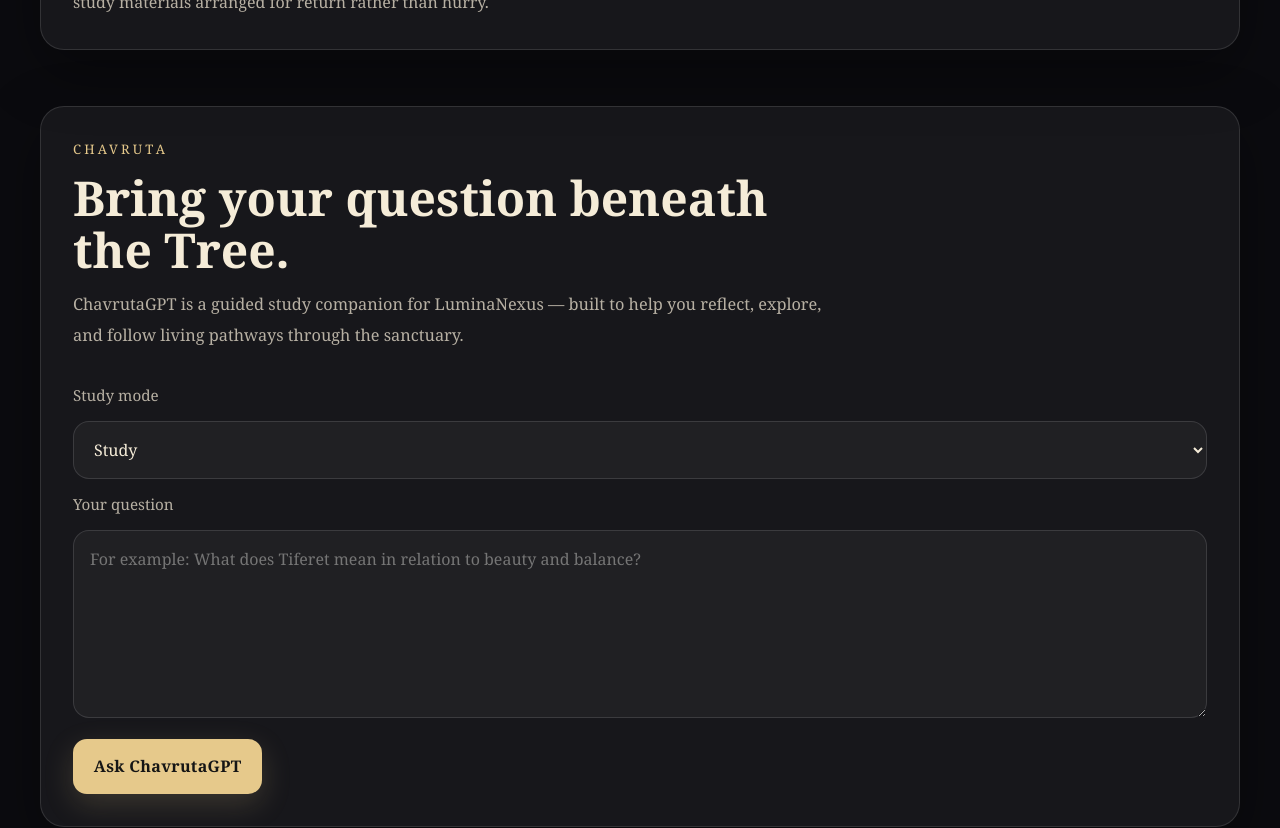
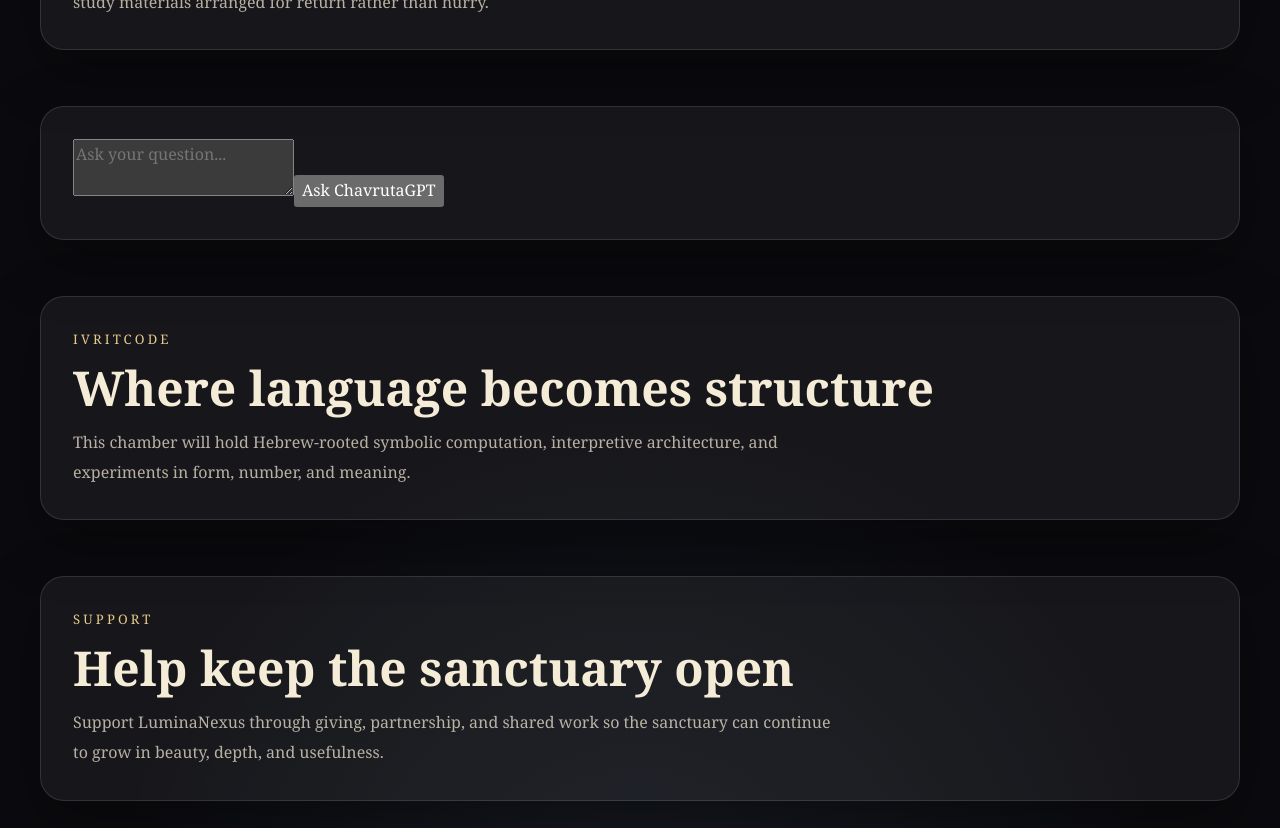
Before and after one commit to richardatf-oss/luminanexus-site, a React (Vite) app: page / in a window 1280 px wide. Shown: the part 1200-2028 px from the top of the page. Built offline with nearby package versions, Linux system fonts and the light colour scheme.

Commit message:
Update ChavrutaPanel.jsx

```diff
--- a/src/components/ChavrutaPanel.jsx
+++ b/src/components/ChavrutaPanel.jsx
@@ -1,28 +1,17 @@
 import { useState } from 'react'
-
-const MODES = [
-  { value: 'study', label: 'Study' },
-  { value: 'meditation', label: 'Meditation' },
-  { value: 'hebrew', label: 'Hebrew Word' },
-  { value: 'library', label: 'Library Path' },
-  { value: 'ivritcode', label: 'IvritCode' },
-]
 
 export default function ChavrutaPanel() {
   const [question, setQuestion] = useState('')
-  const [mode, setMode] = useState('study')
   const [loading, setLoading] = useState(false)
   const [error, setError] = useState('')
   const [result, setResult] = useState(null)
 
-  async function handleSubmit(event) {
-    event.preventDefault()
+  async function handleSubmit(e) {
+    e.preventDefault()
     setError('')
     setResult(null)
 
-    const trimmed = question.trim()
-
-    if (!trimmed) {
+    if (!question.trim()) {
       setError('Please enter a question.')
       return
     }
@@ -30,33 +19,27 @@ export default function ChavrutaPanel() {
     setLoading(true)
 
     try {
-      const response = await fetch('/.netlify/functions/chavruta', {
+      const res = await fetch('/.netlify/functions/chavruta', {
         method: 'POST',
-        headers: {
-          'Content-Type': 'application/json',
-        },
-        body: JSON.stringify({
-          question: trimmed,
-          mode: mode,
-        }),
+        headers: { 'Content-Type': 'application/json' },
+        body: JSON.stringify({ question }),
       })
 
-      const contentType = response.headers.get('content-type') || ''
-      const rawText = await response.text()
+      const text = await res.text()
 
-      if (!contentType.includes('application/json')) {
-        throw new Error('Expected JSON but received: ' + rawText.slice(0, 200))
+      if (!res.headers.get('content-type').includes('application/json')) {
+        throw new Error('Expected JSON but received: ' + text.slice(0, 200))
       }
 
-      const data = JSON.parse(rawText)
+      const data = JSON.parse(text)
 
-      if (!response.ok) {
-        throw new Error(data.error || 'Something went wrong.')
+      if (!res.ok) {
+        throw new Error(data.error || 'Error')
       }
 
       setResult(data)
     } catch (err) {
-      setError(err.message || 'Unable to reach ChavrutaGPT right now.')
+      setError(err.message)
     } finally {
       setLoading(false)
     }
@@ -65,100 +48,63 @@ export default function ChavrutaPanel() {
   return (
     <section id="chavruta" className="section-shell">
       <div className="section-card chavruta-panel">
-        <div className="chavruta-panel__intro">
-          <p className="chavruta-panel__eyebrow">Chavruta</p>
-          <h2 className="chavruta-panel__title">
-            Bring your question beneath the Tree.
-          </h2>
-          <p className="chavruta-panel__text">
-            ChavrutaGPT is a guided study companion for LuminaNexus — built to
-            help you reflect, explore, and follow living pathways through the
-            sanctuary.
-          </p>
-        </div>
 
-        <form className="chavruta-form" onSubmit={handleSubmit}>
-          <label className="chavruta-form__label" htmlFor="mode">
-            Study mode
-          </label>
-          <select
-            id="mode"
-            className="chavruta-form__select"
-            value={mode}
-            onChange={(event) => setMode(event.target.value)}
-          >
-            {MODES.map(function (item) {
-              return (
-                <option key={item.value} value={item.value}>
-                  {item.label}
-                </option>
-              )
-            })}
-          </select>
-
-          <label className="chavruta-form__label" htmlFor="question">
-            Your question
-          </label>
+        <form onSubmit={handleSubmit}>
           <textarea
-            id="question"
-            className="chavruta-form__textarea"
-            rows="6"
-            placeholder="For example: What does Tiferet mean in relation to beauty and balance?"
             value={question}
-            onChange={(event) => setQuestion(event.target.value)}
+            onChange={(e) => setQuestion(e.target.value)}
+            placeholder="Ask your question..."
           />
 
-          <div className="chavruta-form__actions">
-            <button
-              className="button button--primary"
-              type="submit"
-              disabled={loading}
-            >
-              {loading ? 'Studying...' : 'Ask ChavrutaGPT'}
-            </button>
-          </div>
+          <button type="submit" disabled={loading}>
+            {loading ? 'Studying...' : 'Ask ChavrutaGPT'}
+          </button>
         </form>
 
-        {error ? (
-          <div className="chavruta-response chavruta-response--error">
-            <p>{error}</p>
+        {error && <div className="error">{error}</div>}
+
+        {result && (
+          <div className="response">
+
+            <h3>Response</h3>
+            <p>{result.response}</p>
+
+            {result.relatedPaths?.length > 0 && (
+              <>
+                <h4>Related Paths</h4>
+                <ul>
+                  {result.relatedPaths.map((p, i) => (
+                    <li key={i}>
+                      <a href={p.href}>{p.label}</a>
+                    </li>
+                  ))}
+                </ul>
+              </>
+            )}
+
+            {result.sources?.length > 0 && (
+              <>
+                <h4>Sources from the Library</h4>
+                <ul>
+                  {result.sources.map((s, i) => (
+                    <li key={i}>
+                      <a href={s.href}>{s.label}</a>
+                    </li>
+                  ))}
+                </ul>
+              </>
+            )}
+
+            {result.nextStep && (
+              <>
+                <h4>Next Step</h4>
+                <p>{result.nextStep}</p>
+              </>
+            )}
+
           </div>
-        ) : null}
+        )}
 
-        {result ? (
-          <div className="chavruta-response">
-            <div className="chavruta-response__block">
-              <p className="chavruta-response__label">Response</p>
-              <p className="chavruta-response__text">{result.response}</p>
-            </div>
-
-            {result.relatedPaths && result.relatedPaths.length ? (
-              <div className="chavruta-response__block">
-                <p className="chavruta-response__label">Related Paths</p>
-                <ul className="chavruta-response__list">
-                  {result.relatedPaths.map(function (item, index) {
-                    const key = (item.label || 'path') + '-' + (item.href || index)
-
-                    return (
-                      <li key={key}>
-                        <a className="chavruta-response__link" href={item.href}>
-                          {item.label}
-                        </a>
-                      </li>
-                    )
-                  })}
-                </ul>
-              </div>
-            ) : null}
-
-            {result.nextStep ? (
-              <div className="chavruta-response__block">
-                <p className="chavruta-response__label">Suggested Next Step</p>
-                <p className="chavruta-response__text">{result.nextStep}</p>
-              </div>
-            ) : null}
-          </div>
-        ) : null}
       </div>
     </section>
   )
```
